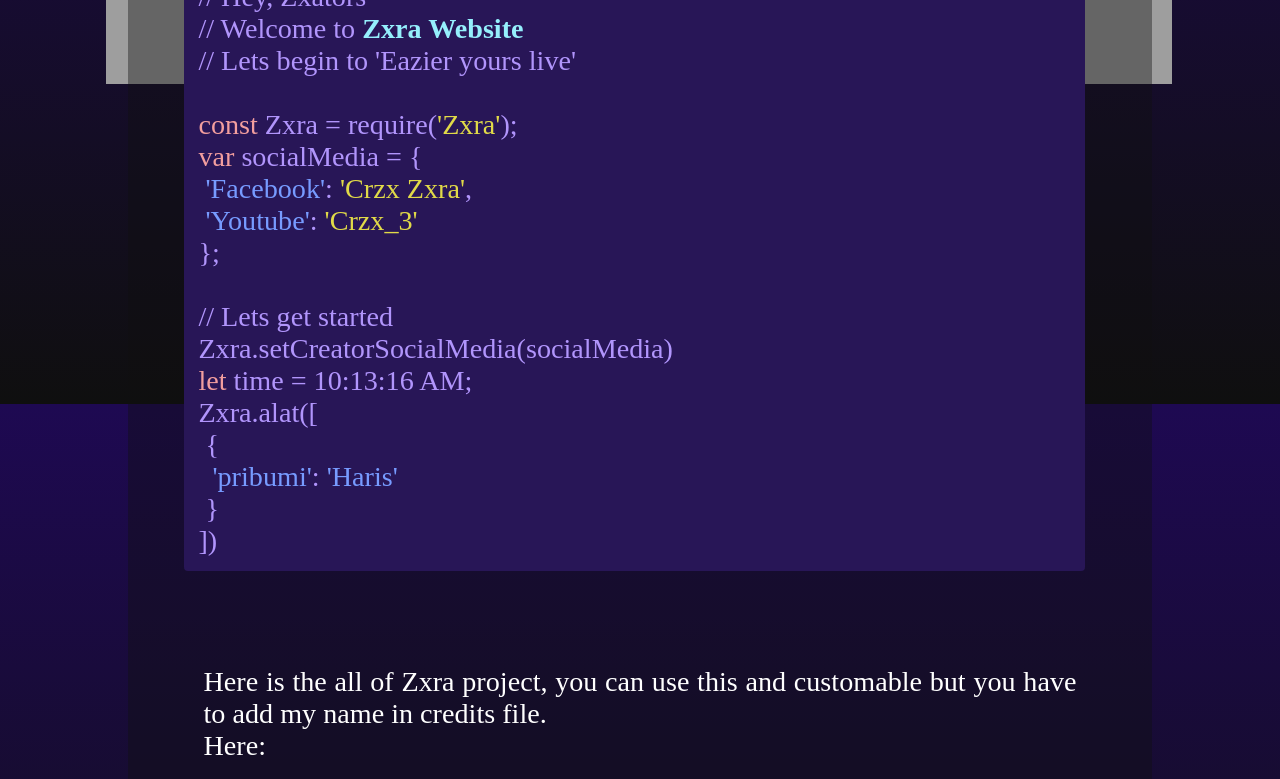
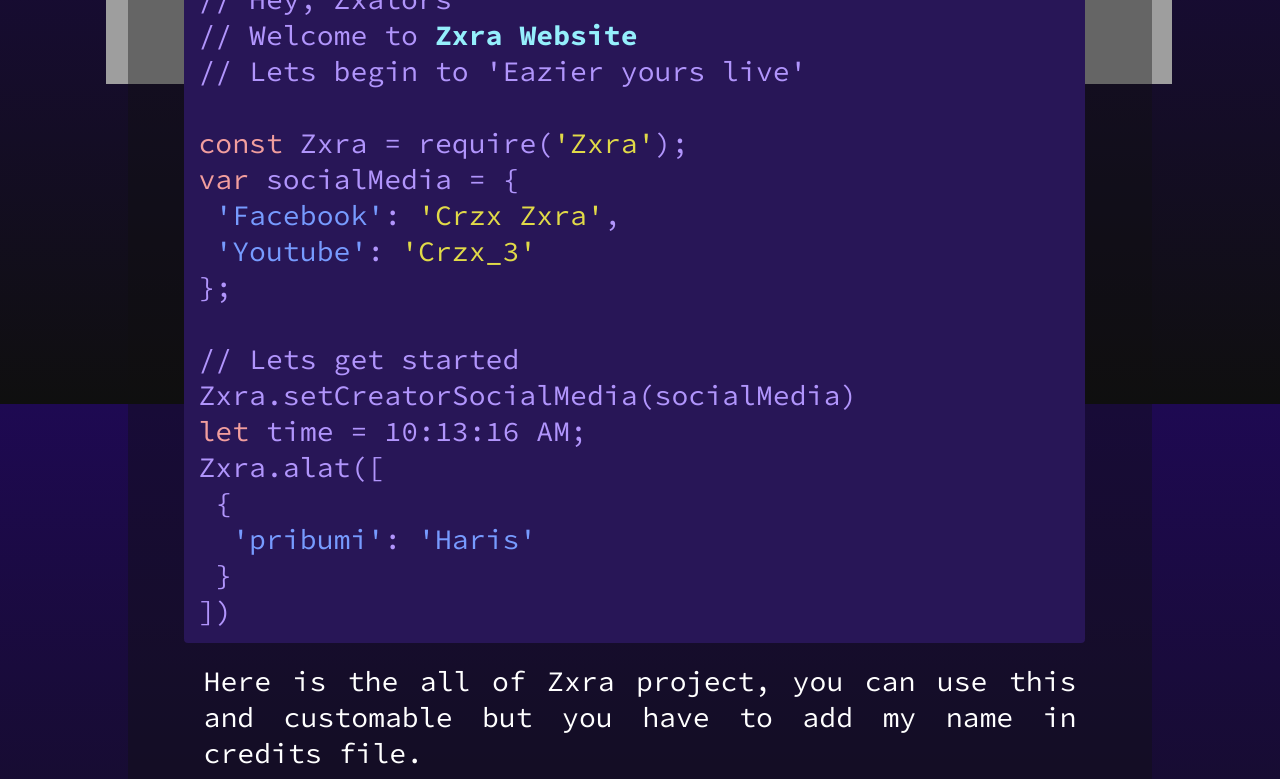
Before and after one commit to CrzxaExe/CzWeb, a plain HTML site: page index.html in a window 1280 px wide. Shown: the part 396-1175 px from the top of the page. Drawn offline with Linux system fonts and the light colour scheme; the site is published under a folder, as on GitHub Pages, so addresses that start at the root find nothing.

Commit message:
Add files via upload

```diff
--- a/index.css
+++ b/index.css
@@ -3,15 +3,15 @@ body {
 }
 @font-face {
   font-family: Valorant;
-  src: url("/fonts/Valorant.ttf") format("truetype");
+  src: url("./fonts/Valorant.ttf") format("truetype");
 }
 @font-face {
   font-family: SourceCode;
-  src: url("/fonts/SourceCode.ttf") format("truetype");
+  src: url("./fonts/SourceCode.ttf") format("truetype");
 }
 @font-face {
   font-family: Brush;
-  src: url("/fonts/Brush.ttf") format("truetype");
+  src: url("./fonts/Brush.ttf") format("truetype");
 }
 #logo img {
   width: 40vw;
```
